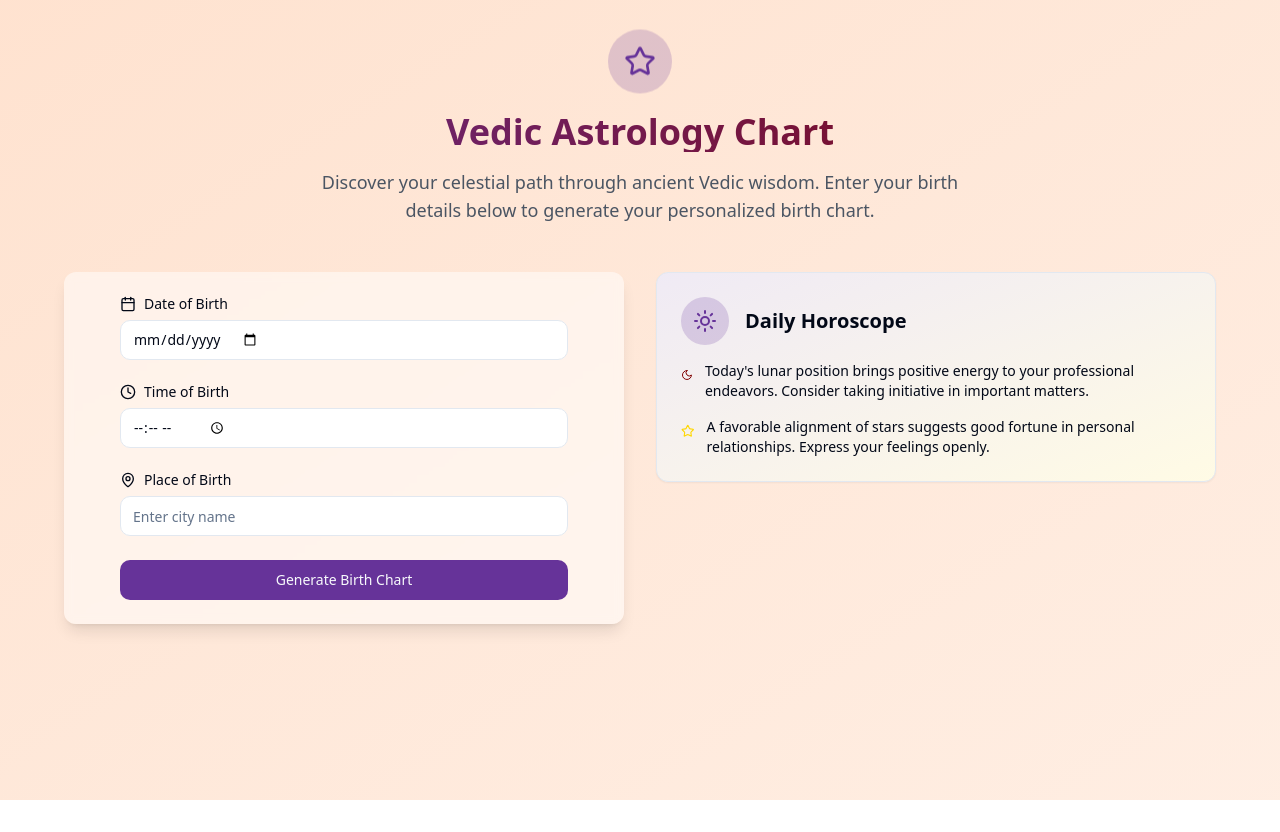
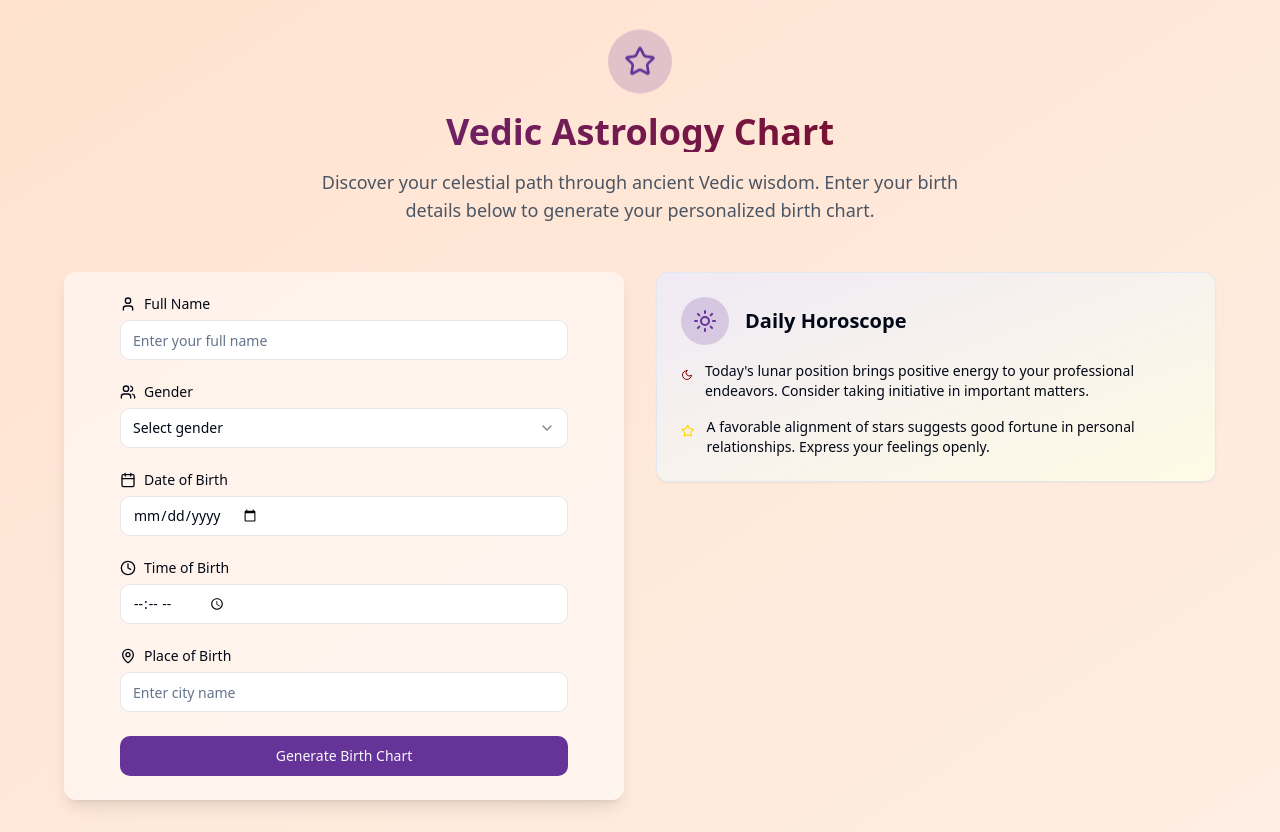
Before and after one commit to Ritobanb/vedic-startrack, a React (Vite) app: page / in a window 1280 px wide. Before the commit the page ends 800 px from the top, so only its background shows below. Built offline with nearby package versions, Linux system fonts and the light colour scheme.

Commit message:
Add Name and Gender fields
Updated the Birth Chart form to include input fields for Name and Gender. This enhancement allows users to provide additional personal information when generating their birth chart.
[skip gpt_engineer]

```diff
--- a/src/components/BirthChartForm.tsx
+++ b/src/components/BirthChartForm.tsx
@@ -2,10 +2,19 @@ import { useState } from "react";
 import { Button } from "@/components/ui/button";
 import { Input } from "@/components/ui/input";
 import { Label } from "@/components/ui/label";
-import { Calendar, Clock, MapPin } from "lucide-react";
+import { Calendar, Clock, MapPin, User, Users } from "lucide-react";
+import {
+  Select,
+  SelectContent,
+  SelectItem,
+  SelectTrigger,
+  SelectValue,
+} from "@/components/ui/select";
 
 export const BirthChartForm = () => {
   const [formData, setFormData] = useState({
+    name: "",
+    gender: "",
     date: "",
     time: "",
     place: "",
@@ -19,6 +28,43 @@ export const BirthChartForm = () => {
 
   return (
     <form onSubmit={handleSubmit} className="space-y-6 w-full max-w-md">
+      <div className="space-y-2">
+        <Label htmlFor="name" className="flex items-center gap-2">
+          <User className="w-4 h-4" />
+          Full Name
+        </Label>
+        <Input
+          id="name"
+          type="text"
+          value={formData.name}
+          onChange={(e) => setFormData({ ...formData, name: e.target.value })}
+          placeholder="Enter your full name"
+          className="w-full"
+          required
+        />
+      </div>
+
+      <div className="space-y-2">
+        <Label htmlFor="gender" className="flex items-center gap-2">
+          <Users className="w-4 h-4" />
+          Gender
+        </Label>
+        <Select
+          value={formData.gender}
+          onValueChange={(value) => setFormData({ ...formData, gender: value })}
+          required
+        >
+          <SelectTrigger className="w-full">
+            <SelectValue placeholder="Select gender" />
+          </SelectTrigger>
+          <SelectContent>
+            <SelectItem value="male">Male</SelectItem>
+            <SelectItem value="female">Female</SelectItem>
+            <SelectItem value="other">Other</SelectItem>
+          </SelectContent>
+        </Select>
+      </div>
+
       <div className="space-y-2">
         <Label htmlFor="date" className="flex items-center gap-2">
           <Calendar className="w-4 h-4" />
```
